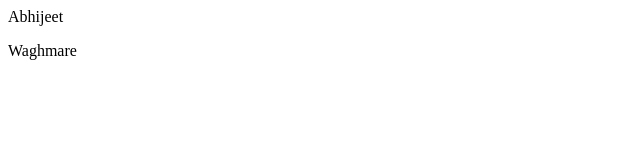
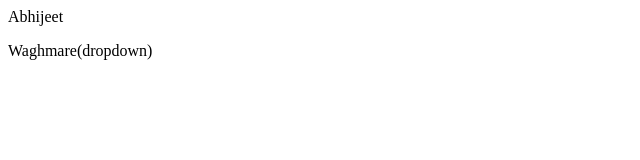
Before and after one commit to Abhijeet5892/localrepo, a plain HTML site: page index.html in a window 1280 px wide. Shown: the full height of the page, 0-640 px from the left. Drawn offline with Linux system fonts and the light colour scheme.

```diff
--- a/index.html
+++ b/index.html
@@ -1,2 +1,2 @@
 <p>Abhijeet</p>
-<p>Waghmare</p>
+<p>Waghmare(dropdown)</p>
```
